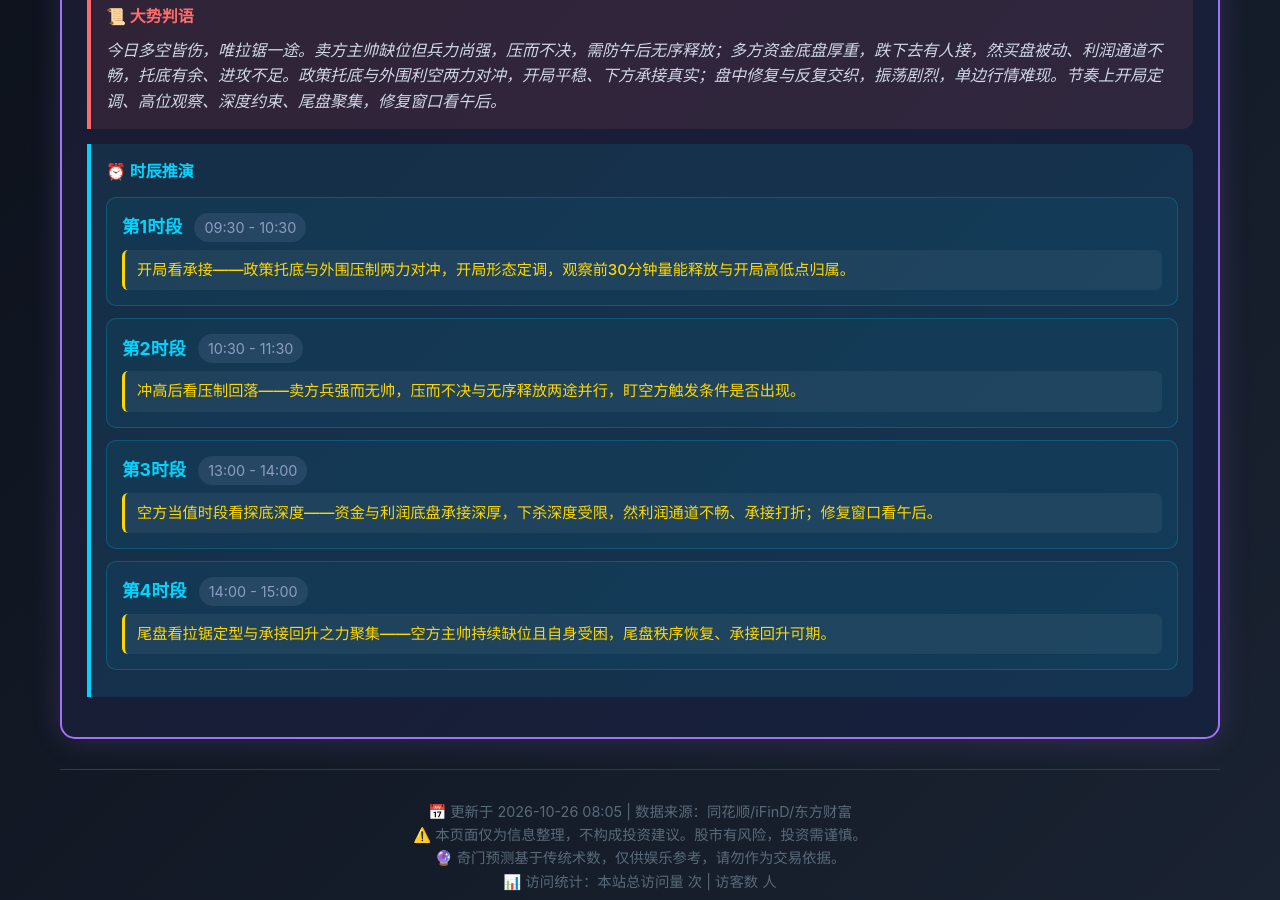
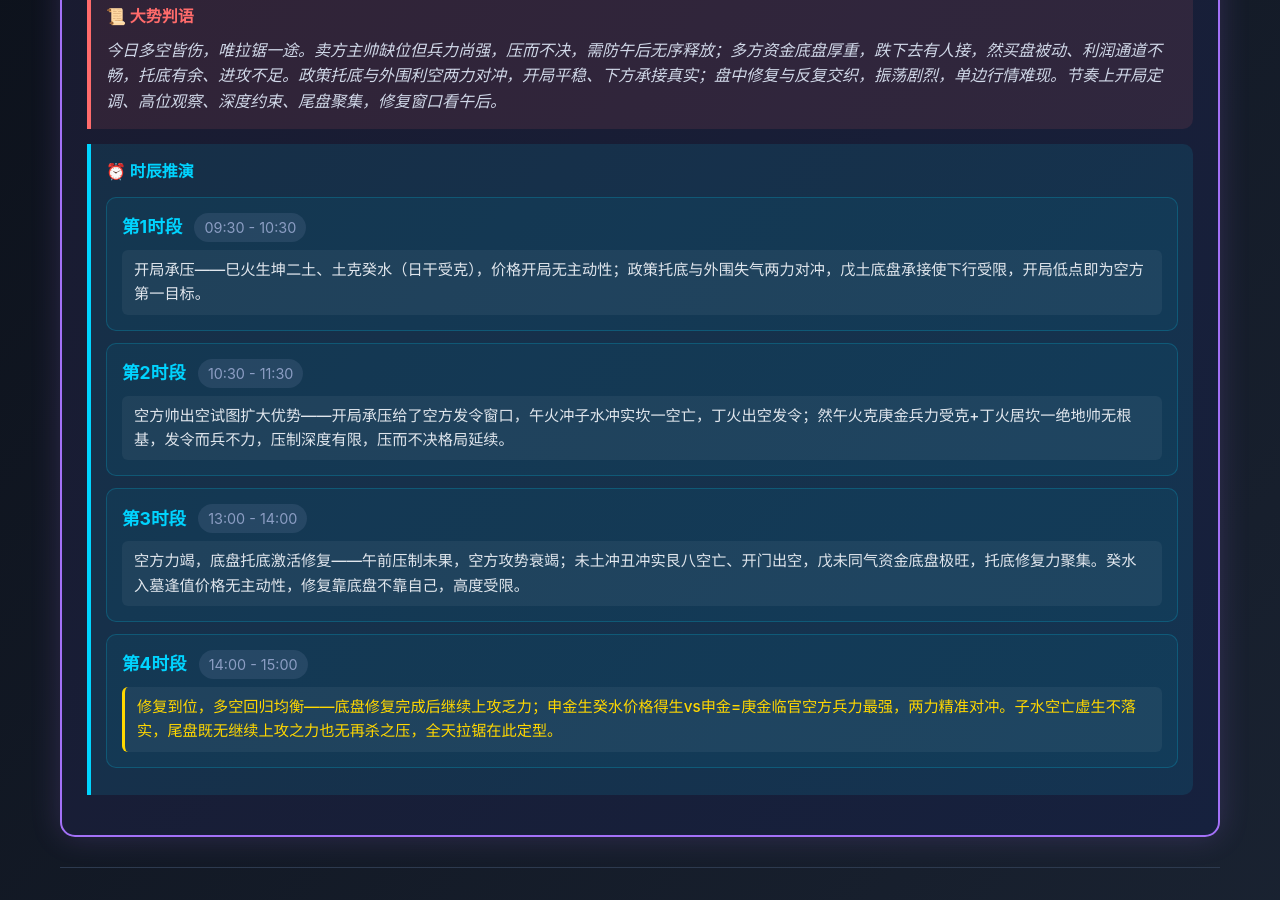
Before and after one commit to xiaoyi0319a/yixue-dashboard, a Jekyll site: the page index.html, which Jekyll copies as it is, in a window 1280 px wide and 900 px high, scrolled down 584 px. Built offline with Jekyll 4.4.1, drawn with Linux system fonts in a browser that asks for light colours; comment, search, counter and statistics services are not loaded.

Commit message:
fix: index.html四时段判语同步——旧硬编码判语改为patch12主叙事新版

```diff
--- a/index.html
+++ b/index.html
@@ -37,28 +37,28 @@
                         <span class="time-name">第1时段</span>
                         <span class="time-range">09:30 - 10:30</span>
                     </div>
-                    <div class="time-verdict neutral">开局看承接——政策托底与外围压制两力对冲，开局形态定调，观察前30分钟量能释放与开局高低点归属。</div>
+                    <div class="time-verdict negative">开局承压——巳火生坤二土、土克癸水（日干受克），价格开局无主动性；政策托底与外围失气两力对冲，戊土底盘承接使下行受限，开局低点即为空方第一目标。</div>
                 </div>
                 <div class="time-slot">
                     <div class="time-header">
                         <span class="time-name">第2时段</span>
                         <span class="time-range">10:30 - 11:30</span>
                     </div>
-                    <div class="time-verdict neutral">冲高后看压制回落——卖方兵强而无帅，压而不决与无序释放两途并行，盯空方触发条件是否出现。</div>
+                    <div class="time-verdict negative">空方帅出空试图扩大优势——开局承压给了空方发令窗口，午火冲子水冲实坎一空亡，丁火出空发令；然午火克庚金兵力受克+丁火居坎一绝地帅无根基，发令而兵不力，压制深度有限，压而不决格局延续。</div>
                 </div>
                 <div class="time-slot">
                     <div class="time-header">
                         <span class="time-name">第3时段</span>
                         <span class="time-range">13:00 - 14:00</span>
                     </div>
-                    <div class="time-verdict neutral">空方当值时段看探底深度——资金与利润底盘承接深厚，下杀深度受限，然利润通道不畅、承接打折；修复窗口看午后。</div>
+                    <div class="time-verdict positive">空方力竭，底盘托底激活修复——午前压制未果，空方攻势衰竭；未土冲丑冲实艮八空亡、开门出空，戊未同气资金底盘极旺，托底修复力聚集。癸水入墓逢值价格无主动性，修复靠底盘不靠自己，高度受限。</div>
                 </div>
                 <div class="time-slot">
                     <div class="time-header">
                         <span class="time-name">第4时段</span>
                         <span class="time-range">14:00 - 15:00</span>
                     </div>
-                    <div class="time-verdict neutral">尾盘看拉锯定型与承接回升之力聚集——空方主帅持续缺位且自身受困，尾盘秩序恢复、承接回升可期。</div>
+                    <div class="time-verdict neutral">修复到位，多空回归均衡——底盘修复完成后继续上攻乏力；申金生癸水价格得生vs申金=庚金临官空方兵力最强，两力精准对冲。子水空亡虚生不落实，尾盘既无继续上攻之力也无再杀之压，全天拉锯在此定型。</div>
                 </div>
             </div>
         </div>
```
